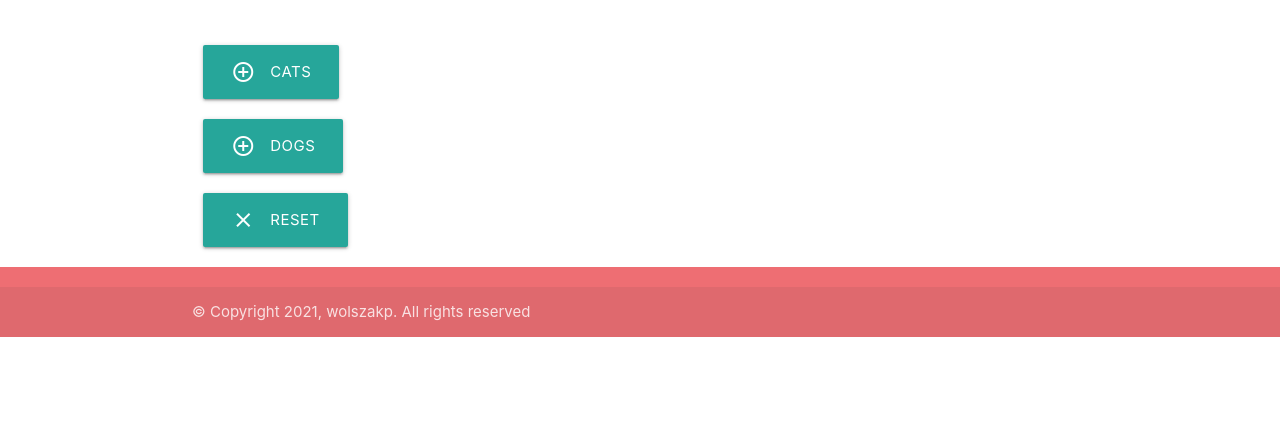
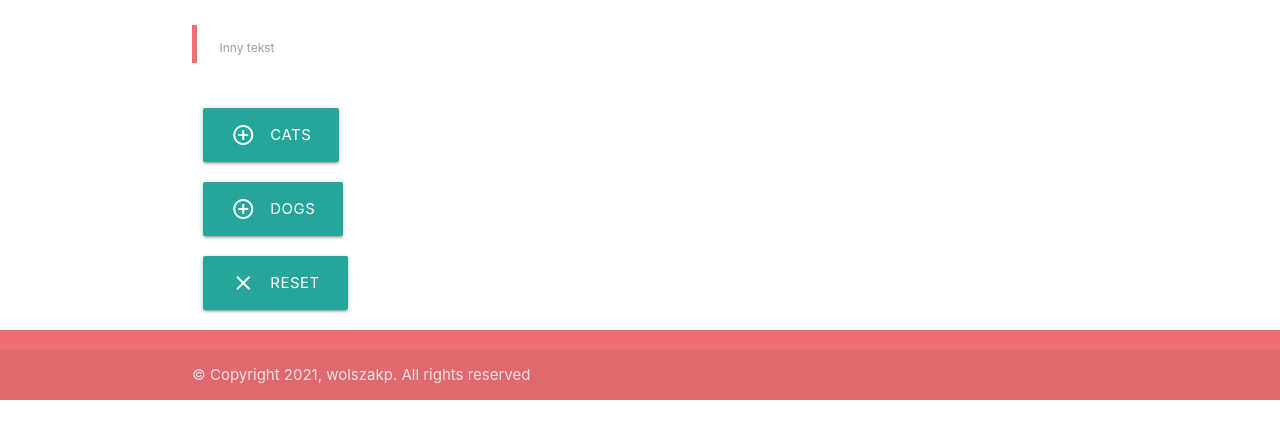
Before and after one commit to pw-software-engineering/voting, a plain HTML site: page src/VotingApp/intex.html in a window 1280 px wide. Drawn offline with Linux system fonts and the light colour scheme; no server answers.

Commit message:
Add inny tekst

```diff
--- a/src/VotingApp/intex.html
+++ b/src/VotingApp/intex.html
@@ -15,7 +15,7 @@
     <div class="row">
         <blockquote>
           <p class="flow-text">
-            <label id="lblError"></label>
+            <label id="lblError">Inny tekst</label>
           </p>
         </blockquote>
     </div>
```
